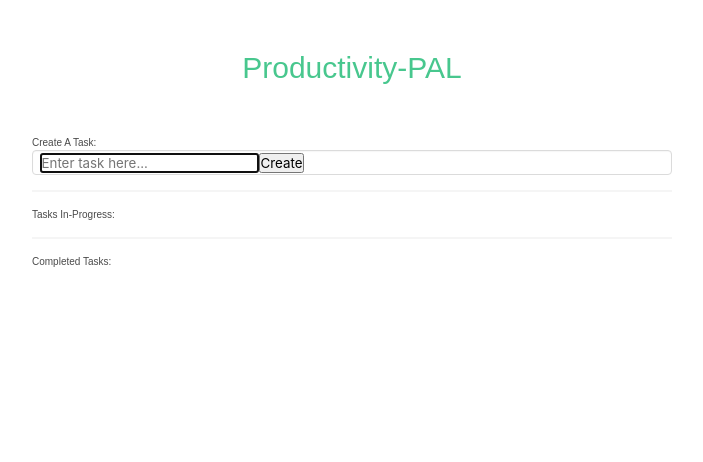
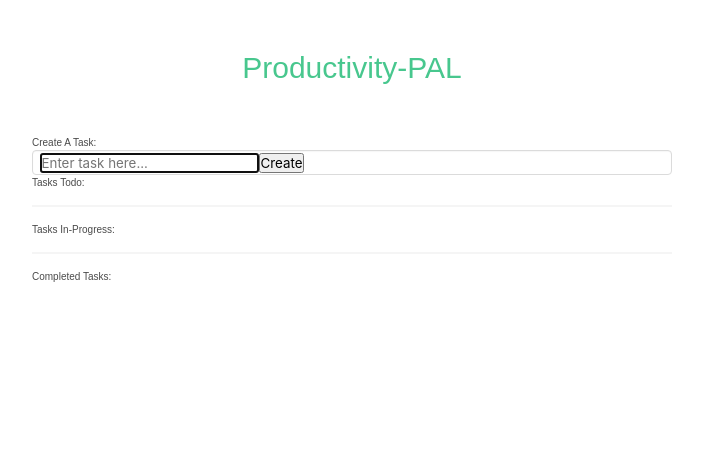
Before and after one commit to aimeedarling/2-Project, a Node server app: page / in a window 1280 px wide. Shown: the top 462 px of the page, without its empty margins (288-991 px from the left). Run offline with Node 20, Linux system fonts and the light colour scheme; a user stored in the database is signed in; data that the repository does not hold is empty; some libraries are stand-ins or nearby versions.

Commit message:
changed homepage.hbs to try to get tasks to display

```diff
--- a/views/homepage.hbs
+++ b/views/homepage.hbs
@@ -1,7 +1,6 @@
 <!---create tasks--->
 <section>
   <h2>Create A Task:</h2>
-
   <div class="input">
     <input type="text" class="form-control" placeholder="Enter task here..." id="task" autofocus>
     <span class="input-group-btn">
@@ -12,60 +11,51 @@
 
 <!---total tasks to-do--->
 <section>
-  {{#if tasks}}
-  <h2>Tasks To Complete:</h2>
-  {{#each tasks}}
-  {{#unless completed}}
+  <h2>Tasks Todo:</h2>
+  {{#each todos as |todo|}}
   <div class="task clearfix">
-    <span>{{task}}</span>
+    <span>{{todo.task_name}}</span>
     <div class="btn-group pull-right" role="group" aria-label="...">
-      <button data-id="{{_id}}" type="button" class="btn-complete">Completed</button>
-      <button data-id="{{_id}}" type="button" class="btn-inprogress">In-Progress</button>
-      <button data-id="{{_id}}" type="button" class="btn-edit">Edit</button>
-      <button data-id="{{_id}}" type="button" class="btn-delete">Delete</button>
+      <button data-id="{{todo._id}}" type="button" class="btn-complete">Completed</button>
+      <button data-id="{{todo._id}}" type="button" class="btn-inprogress">In-Progress</button>
+      <button data-id="{{todo._id}}" type="button" class="btn-edit">Edit</button>
+      <button data-id="{{todo._id}}" type="button" class="btn-delete">Delete</button>
     </div>
   </div>
-  {{/unless}}
+
   {{/each}}
-  {{/if}}
 </section>
-
 
 <!---in-progress tasks--->
 <section>
-  <div class="row">
   <hr>
   <h2>Tasks In-Progress:</h2>
-    {{#each tasks}}
-    {{#if completed}}
+  {{#each todos as |todo|}}
+  {{#if todo.in_progress}}
   <div class="task clearfix">
-      <span>{{task}}</span>
+    <span>{{todo.task_name}}</span>
     <div class="btn-group pull-right" role="group" aria-label="...">
-        <button data-id="{{_id}}" type="button" class="btn-delete">Delete</button>
+      <button data-id="{{todo._id}}" type="button" class="btn-delete">Delete</button>
     </div>
   </div>
   {{/if}}
   {{/each}}
-  </div>
 </section>
-
 
 <!---completed tasks--->
 <section>
-
   <hr>
   <h2>Completed Tasks:</h2>
-  {{#each tasks}}
-  {{#if completed}}
+  {{#each todos as |todo|}}
+  {{#if todo.completed}}
   <div class="task clearfix">
-    <span>{{task}}</span>
+    <span>{{todo.task_name}}</span>
     <div class="btn-group pull-right" role="group" aria-label="...">
-      <button data-id="{{_id}}" type="button" class="btn-delete">Delete</button>
+      <button data-id="{{todo._id}}" type="button" class="btn-delete">Delete</button>
     </div>
-
+  </div>
   {{/if}}
   {{/each}}
-  </div>
 </section>
 </main>
 
```
Lines whose indentation alone changed are shown as unchanged.
